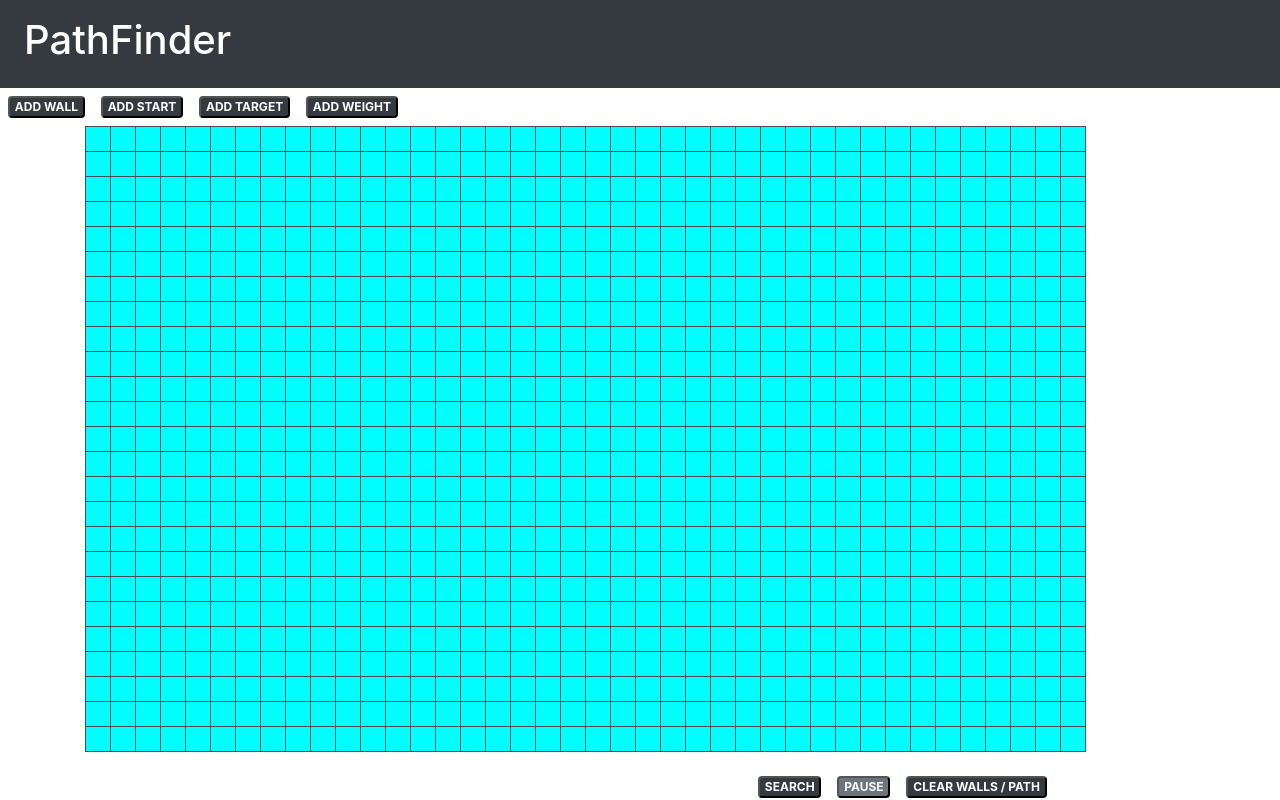
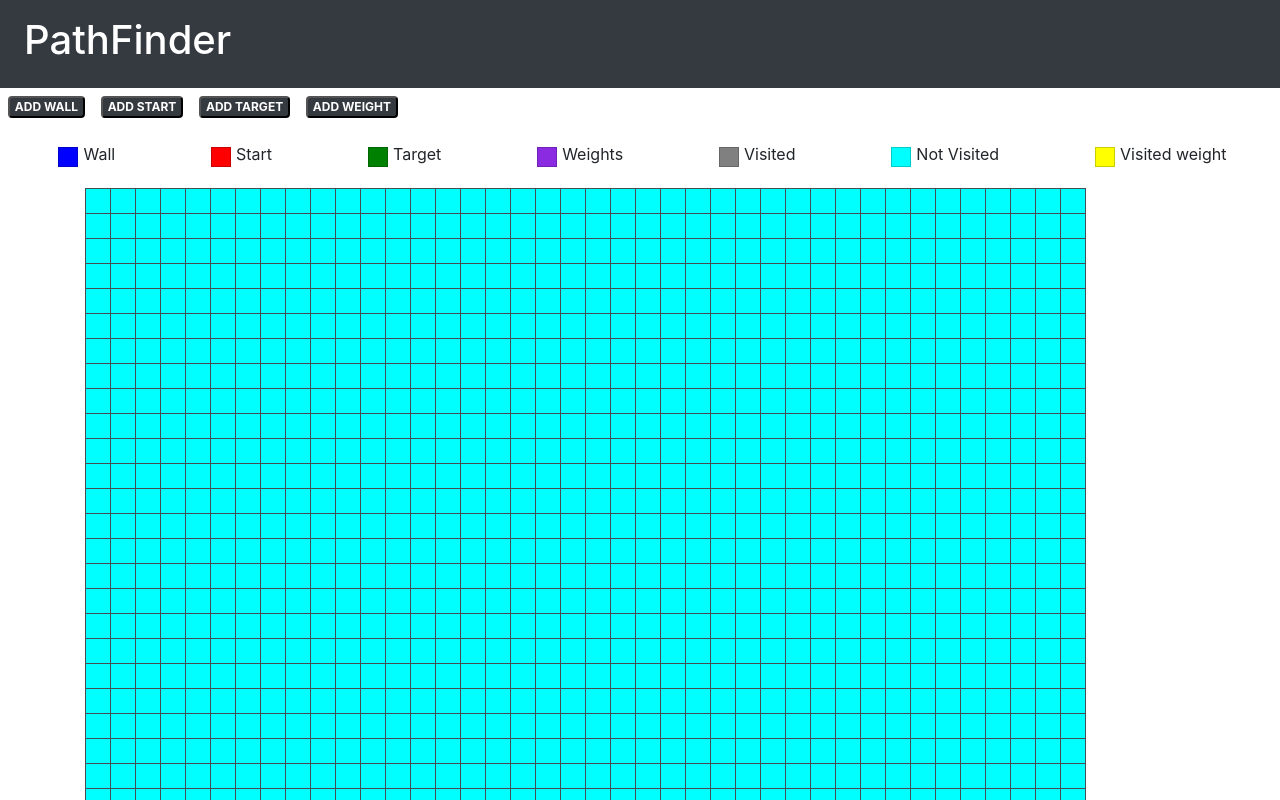
Before and after one commit to NiharikaVadlamudi/Path-Finding-Microsoft-Project-Team-Phoenix-, a React (Create React App) app: page / in a window 1280 px wide. Shown: the top 800 px of the page. Built offline with nearby package versions, Linux system fonts and the light colour scheme.

Commit message:
changed alerts to modals, added legend

```diff
--- a/src/components/Accordion.jsx
+++ b/src/components/Accordion.jsx
@@ -16,7 +16,7 @@ class AccordionElement extends Component {
     id: undefined,
     selectedHeuristic: undefined,
     selectedNeighbourhood: undefined,
-    // details: <p></p>
+
   }
 
   constructor(props) {
--- a/src/components/Agent.jsx
+++ b/src/components/Agent.jsx
@@ -37,6 +37,7 @@ class Agent extends Component {
         {id: glob.bidirectionalDFSButtonId, label: "Bidirectional DFS", options: [false,true], info:glob.bidirectionalDFSInfo},
         {id: glob.bidirectionalAstarButtonId, label: "Bidirectional A*", options: [true,true], info:glob.bidirectionalAstarInfo},
       ],
+
     }
     this.order = [];
   }
@@ -46,9 +47,11 @@ class Agent extends Component {
     if (startStopButton.status === false) {
       this.props.clearLastAlgo();
       if (this.props.gridState.targetLoc === undefined || this.props.gridState.startLoc === undefined || this.state.algo === undefined) {
-        alert(this.state.algo)
+        // alert(this.state.algo)
         // this.resetAlgos();
+        this.props.setModalValues("set start/target/algo")
         this.props.handleChecks();
+
       }
       else {
         startStopButton.status = true;
@@ -76,7 +79,7 @@ class Agent extends Component {
 
   handlePauseResume = (button) => {
     if (this.state.startStopButton.status === false) {
-      alert("This button is disabled rn")
+      this.props.setModalValues("Button disabled when algo is not running")
     }
     else {
       var pauseResumeButton = JSON.parse(JSON.stringify(this.state.pauseResumeButton));
@@ -90,7 +93,6 @@ class Agent extends Component {
     var pauseResumeButton = JSON.parse(JSON.stringify(this.state.pauseResumeButton));
     pauseResumeButton.disable = !pauseResumeButton.disable;
     if (this.state.startStopButton.status) {
-      // console.log(this.state.startStopButton.status)
       pauseResumeButton.label = "PAUSE";
       pauseResumeButton.status = false;
 
@@ -190,6 +192,8 @@ class Agent extends Component {
     clearInterval(this.periodicStep);
   }
 
+
+
   render() {
     // console.log("agent rerender", this.algo, this.heur, this.neigh)
     return (
@@ -197,6 +201,7 @@ class Agent extends Component {
         <Button el={this.state.startStopButton} onSelectOption={this.handleStartStop} />
         <Button el={this.state.pauseResumeButton} onSelectOption={this.handlePauseResume} />
         <Button el={this.state.clearWallsButton} onSelectOption={this.props.handleclearWalls} />
+
 
         {this.state.algos.map(el =>
           <AccordionElement
--- a/src/components/Grid.jsx
+++ b/src/components/Grid.jsx
@@ -5,6 +5,12 @@ import Agent from "./Agent.jsx"
 import Row from 'react-bootstrap/Row'
 import Container from 'react-bootstrap/Container'
 import Col from 'react-bootstrap/Col'
+import Modal from 'react-bootstrap/Modal';
+import ModalDialog from 'react-bootstrap/ModalDialog';
+import ModalHeader from 'react-bootstrap/ModalHeader';
+import ModalTitle from 'react-bootstrap/ModalTitle';
+import ModalBody from 'react-bootstrap/ModalBody';
+import ModalFooter from 'react-bootstrap/ModalFooter';
 
 class Grid extends Component {
   state = {
@@ -22,6 +28,8 @@ class Grid extends Component {
       { id: glob.targetButtonId, label: "ADD TARGET", status: false, disable: false },
       { id: glob.weightButtonId, label: "ADD WEIGHT", status: false, disable: false },
     ],
+    showModal: false,
+    ModalMessage: "",
 
   }
 
@@ -229,10 +237,19 @@ class Grid extends Component {
 
     }
     else {
-      alert("Stop algo before clearing walls")
+      this.setModalValues("Stop algo before clearing walls")
     }
   }
 
+  handleClose = () =>
+  {
+    this.setState({showModal:false});
+  }
+
+  setModalValues = (message) =>
+  {
+    this.setState({ showModal:true, ModalMessage:message })
+  }
   render() {
     return (
       <React.Fragment>
@@ -241,6 +258,37 @@ class Grid extends Component {
             el => <Button key={el.id} el={el} onSelectOption={this.handleSelectDrawMode} />
           )}
         </span>
+        <div className="d-flex flex-row flex-wrap m-2 justify-content-around">
+       		<div className="d-flex p-2">
+       			<div className="legend wall"></div>
+       			<div> Wall</div>
+       		</div>
+       		<div className="d-flex p-2">
+       			<div className="legend start"></div>
+       			<div>Start</div>
+       		</div>
+       		<div className="d-flex p-2">
+       			<div className="legend target">    </div>
+       			<div>Target</div>
+       		</div>
+          <div className="d-flex p-2">
+       			<div className="legend weight"></div>
+       			<div>Weights</div>
+       		</div>
+          <div className="d-flex p-2">
+       			<div className="legend vis"></div>
+       			<div>Visited</div>
+       		</div>
+          <div className="d-flex p-2">
+       			<div className="legend empty"></div>
+       			<div>Not Visited</div>
+       		</div>
+          <div className="d-flex p-2">
+       			<div className="legend visWeight"></div>
+       			<div>Visited weight</div>
+       		</div>
+
+ 	      </div>
         <Container>
           <Row>
             <Col md={{ span: 4 }}>{this.getBoard()}</Col>
@@ -253,10 +301,23 @@ class Grid extends Component {
                 clearLastAlgo={this.clearLastAlgo}
                 handleclearWalls={this.handleClearWalls}
                 handleAlgo={this.handleAlgo}
+                setModalValues={this.setModalValues}
               />
             </Col>
           </Row>
         </Container>
+
+        <Modal show={this.state.showModal} onHide={this.handleClose}>
+          <Modal.Header closeButton>
+            <Modal.Title>Warning!</Modal.Title>
+          </Modal.Header>
+          <Modal.Body>{this.state.ModalMessage}</Modal.Body>
+          <Modal.Footer>
+            <button variant="secondary" onClick={this.handleClose}>
+              Close
+            </button>
+          </Modal.Footer>
+        </Modal>
 
       </React.Fragment>
     );
--- a/src/index.css
+++ b/src/index.css
@@ -39,3 +39,39 @@ td.vis{
 td.visWeight{
   background-color: yellow;
 }
+
+div.legend {
+  float: left;
+  width: 20px;
+  height: 20px;
+  margin: 5px;
+  border: 1px solid rgba(0, 0, 0, .2);
+}
+
+div.wall{
+  background-color: #0000ff;
+}
+
+div.empty{
+  background-color: aqua;
+}
+
+div.start{
+  background-color: red;
+}
+
+div.target{
+  background-color: green;
+}
+
+div.weight{
+  background-color: blueviolet;
+}
+
+div.vis{
+  background-color: grey;
+}
+
+div.visWeight{
+  background-color: yellow;
+}
```
